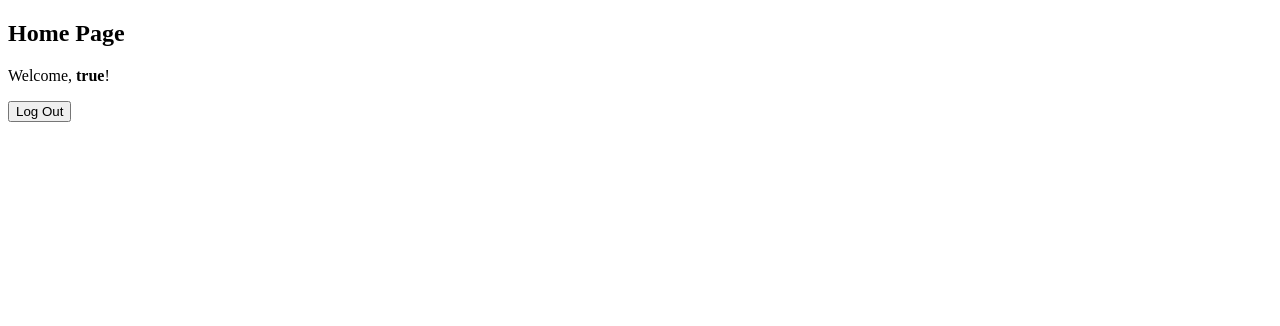
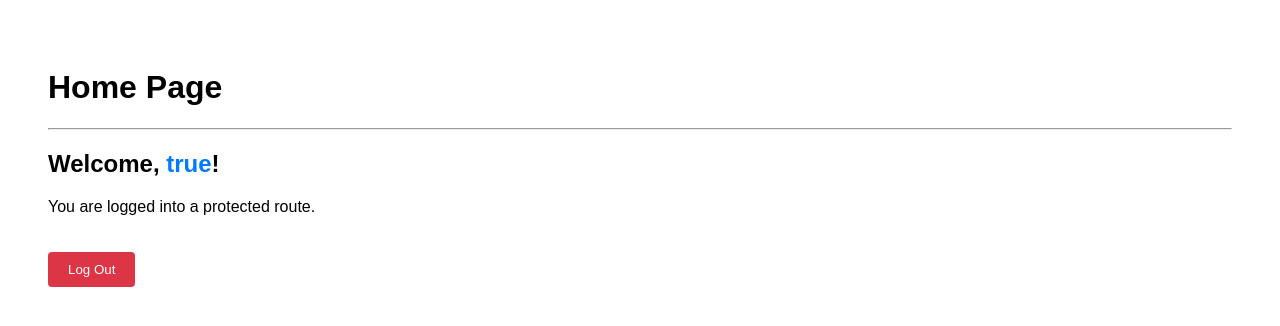
Before and after one commit to basheersk348/react-auth-api-demo, a React (Create React App) app: page /home in a window 1280 px wide. Shown: the top 326 px of the page. Built offline with nearby package versions, Linux system fonts and the light colour scheme; sample sign-in values are in the browser's storage.

Commit message:
add proteceted routes

```diff
--- a/src/App.jsx
+++ b/src/App.jsx
@@ -1,39 +1,75 @@
 import React from 'react';
-import { BrowserRouter, Routes, Route, useNavigate } from 'react-router-dom';
+import { BrowserRouter, Routes, Route, Navigate } from 'react-router-dom';
 import Login from './components/Login.jsx';
 import Signup from './components/Signup.jsx';
 import Home from './components/Home.jsx';
 
-// Child component inside App to access useNavigate hook safely
-function AppRoutes() {
-  const navigate = useNavigate();
+// Inline ProtectedRoute component
+function ProtectedRoute({ children }) {
+  const user = localStorage.getItem('loggedInUser');
+  if (!user) {
+    return <Navigate to="/login" replace />;
+  }
+  return children;
+}
 
-  // Navigation handlers
-  const handleAuthSuccess = (userEmail) => {
-    localStorage.setItem('loggedInUser', userEmail);
-    navigate('/home'); // Programmatic navigation
+// Inline PublicRoute component
+function PublicRoute({ children }) {
+  const user = localStorage.getItem('loggedInUser');
+  if (user) {
+    return <Navigate to="/home" replace />;
+  }
+  return children;
+}
+
+export default function App() {
+  const handleLoginSuccess = (email) => {
+    localStorage.setItem('loggedInUser', email);
+    window.location.href = '/home'; // Forces state refresh cleanly
   };
 
   const handleLogout = () => {
     localStorage.removeItem('loggedInUser');
-    navigate('/login'); // Programmatic navigation
+    window.location.href = '/login'; // Forces state refresh cleanly
   };
 
   return (
-    <Routes>
-      <Route path="/" element={<Login onLogin={handleAuthSuccess} />} />
-      <Route path="/login" element={<Login onLogin={handleAuthSuccess} />} />
-      <Route path="/signup" element={<Signup onSignup={handleAuthSuccess} />} />
-      <Route path="/home" element={<Home onLogout={handleLogout} />} />
-    </Routes>
-  );
-}
+    <BrowserRouter>
+      <Routes>
+        {/* Default route sends user to /login */}
+        <Route path="/" element={<Navigate to="/login" replace />} />
 
-// Parent Component
-export default function App() {
-  return (
-    <BrowserRouter>
-      <AppRoutes />
+        {/* Public Routes */}
+        <Route
+          path="/login"
+          element={
+            <PublicRoute>
+              <Login onLogin={handleLoginSuccess} />
+            </PublicRoute>
+          }
+        />
+        <Route
+          path="/signup"
+          element={
+            <PublicRoute>
+              <Signup onSignup={handleLoginSuccess} />
+            </PublicRoute>
+          }
+        />
+
+        {/* Protected Home Route */}
+        <Route
+          path="/home"
+          element={
+            <ProtectedRoute>
+              <Home onLogout={handleLogout} />
+            </ProtectedRoute>
+          }
+        />
+
+        {/* Catch-all fallback */}
+        <Route path="*" element={<Navigate to="/login" replace />} />
+      </Routes>
     </BrowserRouter>
   );
 }
--- a/src/components/Header.jsx
+++ b/src/components/Header.jsx
@@ -1,12 +1,29 @@
 import React from 'react';
 import { Link } from 'react-router-dom';
 
-export default function Header({ title }) {
+export default function Header({ title, onLogout }) {
+  const isLoggedIn = Boolean(localStorage.getItem('loggedInUser'));
+
   return (
-    <header>
+    <header style={{ padding: '10px 0', borderBottom: '1px solid #ccc' }}>
       <h1>{title}</h1>
       <nav>
-        <Link to="/login">Login</Link> | <Link to="/signup">Sign Up</Link>
+        {isLoggedIn ? (
+          <>
+            <Link to="/home">Home</Link> | {' '}
+            <button
+              type="button"
+              onClick={onLogout}
+              style={{ background: 'none', border: 'none', color: 'blue', textDecoration: 'underline', cursor: 'pointer' }}
+            >
+              Log Out
+            </button>
+          </>
+        ) : (
+          <>
+            <Link to="/login">Login</Link> | <Link to="/signup">Sign Up</Link>
+          </>
+        )}
       </nav>
       <hr />
     </header>
--- a/src/components/Home.jsx
+++ b/src/components/Home.jsx
@@ -4,10 +4,27 @@ export default function Home({ onLogout }) {
   const username = localStorage.getItem('loggedInUser') || 'User';
 
   return (
-    <div>
-      <h2>Home Page</h2>
-      <p>Welcome, <strong>{username}</strong>!</p>
-      <button type="button" onClick={onLogout}>Log Out</button>
+    <div style={{ padding: '40px', fontFamily: 'sans-serif' }}>
+      <h1>Home Page</h1>
+      <hr />
+      <h2>Welcome, <span style={{ color: '#007bff' }}>{username}</span>!</h2>
+      <p>You are logged into a protected route.</p>
+
+      <button
+        type="button"
+        onClick={onLogout}
+        style={{
+          padding: '10px 20px',
+          backgroundColor: '#dc3545',
+          color: 'white',
+          border: 'none',
+          borderRadius: '4px',
+          cursor: 'pointer',
+          marginTop: '20px'
+        }}
+      >
+        Log Out
+      </button>
     </div>
   );
 }
--- a/src/components/Signup.jsx
+++ b/src/components/Signup.jsx
@@ -1,24 +1,22 @@
 import React, { useState, useEffect } from 'react';
+import { Link } from 'react-router-dom';
 import Header from './Header.jsx';
 
-export default function Signup({ onSignup, onNavigate }) {
-  // Form input state
+export default function Signup({ onSignup }) {
   const [email, setEmail] = useState('');
   const [password, setPassword] = useState('');
   const [confirmPassword, setConfirmPassword] = useState('');
   const [error, setError] = useState('');
 
-  // 1. State for fetched API data
   const [postData, setPostData] = useState(null);
   const [loading, setLoading] = useState(true);
 
-  // 2. Fetch data automatically when this page opens
   useEffect(() => {
     fetch('https://jsonplaceholder.typicode.com/posts/1')
-      .then((response) => response.json()) // Convert response to JavaScript object
+      .then((response) => response.json())
       .then((data) => {
-        setPostData(data); // Save fetched data in state
-        setLoading(false); // Turn off loading message
+        setPostData(data);
+        setLoading(false);
       })
       .catch((err) => {
         console.error('Error fetching data:', err);
@@ -41,7 +39,7 @@ export default function Signup({ onSignup, onNavigate }) {
 
   return (
     <div style={{ padding: '20px' }}>
-      <Header title="Welcome to Sign Up" onNavigate={onNavigate} />
+      <Header title="Welcome to Sign Up" />
       <h2>Sign Up</h2>
       {error && <p style={{ color: 'red' }}>{error}</p>}
 
@@ -53,21 +51,18 @@ export default function Signup({ onSignup, onNavigate }) {
           Password: <input type="password" value={password} onChange={(e) => setPassword(e.target.value)} required />
         </p>
         <p>
-          Confirm Password: <input type="password" value={confirmPassword} onChange={(e) => setConfirmPassword(e.target.value)} required />
+          Confirm Password:{' '}
+          <input type="password" value={confirmPassword} onChange={(e) => setConfirmPassword(e.target.value)} required />
         </p>
         <button type="submit">Sign Up</button>
       </form>
 
       <p>
-        Already have an account?{' '}
-        <button type="button" onClick={() => onNavigate('login')}>
-          Go to Login
-        </button>
+        Already have an account? <Link to="/login">Go to Login</Link>
       </p>
 
       <hr style={{ margin: '30px 0' }} />
 
-      {/* 3. Render Fetched API Data below the form */}
       <div style={{ border: '2px dashed #007bff', padding: '15px', borderRadius: '8px', maxWidth: '500px' }}>
         <h3>Fetched API Data Task</h3>
         {loading ? (
```
Also changed, not shown: src/components/ProtectedRoute.jsx (added, +13 -0 lines).
